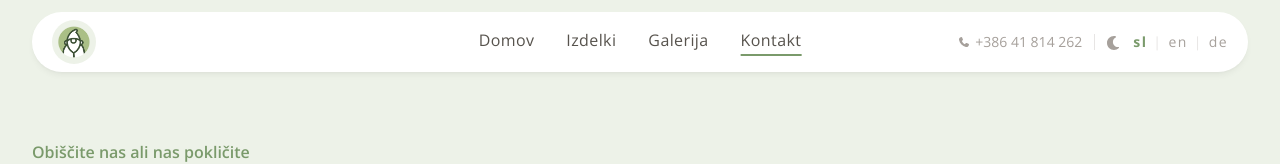
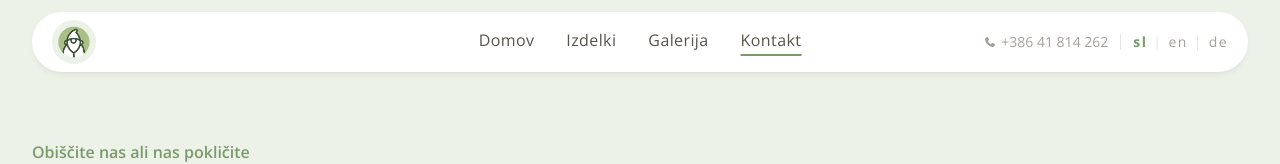
Before and after one commit to karintomazic/iobi, a Next.js app: page /contact in a window 1280 px wide. Shown: the top 164 px of the page. Built offline with nearby package versions, Linux system fonts and the light colour scheme.

Commit message:
Dark mode: follow the system setting, remove the toggle

```diff
--- a/src/app/components/navigation/MobileMenu.tsx
+++ b/src/app/components/navigation/MobileMenu.tsx
@@ -4,7 +4,6 @@ import Icon from "../Icon";
 import { faXmark, faPhone, faLocationDot } from "@fortawesome/free-solid-svg-icons";
 import NavigationLinks from "./NavigationLinks";
 import LanguageSwitcher from "./LanguageSwitcher";
-import ThemeToggle from "./ThemeToggle";
 import { useLanguage } from "../../context/LanguageContext";
 import { translations } from "../../data/translations";
 import { contact } from "@/app/data/contact";
@@ -43,10 +42,7 @@ export default function MobileMenu({ isOpen, onClose }: MobileMenuProps) {
                 />
               </div>
               <div className="flex flex-col gap-4 py-6">
-                <div className="flex items-center gap-3">
-                  <LanguageSwitcher />
-                  <ThemeToggle />
-                </div>
+                <LanguageSwitcher />
                 <a
                   href={contact.phoneLink}
                   className="flex items-center gap-2 text-sm font-medium text-primary"
--- a/src/app/components/navigation/Navigation.tsx
+++ b/src/app/components/navigation/Navigation.tsx
@@ -6,7 +6,6 @@ import NavigationLinks from "./NavigationLinks";
 import MobileMenuButton from "./MobileMenuButton";
 import MobileMenu from "./MobileMenu";
 import LanguageSwitcher from "./LanguageSwitcher";
-import ThemeToggle from "./ThemeToggle";
 import Icon from "../Icon";
 import { faPhone } from "@fortawesome/free-solid-svg-icons";
 import { contact } from "@/app/data/contact";
@@ -58,7 +57,7 @@ export default function Navigation() {
             <span>{contact.phone}</span>
           </a>
           <span className="h-4 w-px bg-stone-200 dark:bg-gray-700" />
-          <ThemeToggle />
+
           <LanguageSwitcher />
         </div>
       </nav>
--- a/src/app/components/navigation/ThemeToggle.tsx
+++ /dev/null
@@ -1,23 +0,0 @@
-"use client";
-
-import { toggleTheme } from "@/lib/theme";
-import Icon from "../Icon";
-import { faSun, faMoon } from "@fortawesome/free-solid-svg-icons";
-import { useLanguage } from "../../context/LanguageContext";
-import { translations } from "../../data/translations";
-
-export default function ThemeToggle() {
-  const { language } = useLanguage();
-  const t = translations[language].navigation;
-
-  return (
-    <button
-      onClick={toggleTheme}
-      className="text-stone-400 transition-colors duration-150 hover:text-stone-600 dark:text-gray-500 dark:hover:text-gray-300"
-      aria-label={t.toggleTheme}
-    >
-      <Icon icon={faMoon} className="h-3.5 w-3.5 dark:hidden" />
-      <Icon icon={faSun} className="hidden h-3.5 w-3.5 dark:inline-block" />
-    </button>
-  );
-}
--- a/src/app/data/translations.ts
+++ b/src/app/data/translations.ts
@@ -6,7 +6,6 @@ const sl = {
     callUs: "Pokličite nas",
     openMenu: "Odpri meni",
     closeMenu: "Zapri meni",
-    toggleTheme: "Preklopi temni način",
   },
   hero: {
     badge: "Ročno Izdelano",
@@ -122,7 +121,6 @@ const en: Translation = {
     callUs: "Call us",
     openMenu: "Open menu",
     closeMenu: "Close menu",
-    toggleTheme: "Toggle dark mode",
   },
   hero: {
     badge: "Handcrafted",
@@ -236,7 +234,6 @@ const de: Translation = {
     callUs: "Rufen Sie uns an",
     openMenu: "Menü öffnen",
     closeMenu: "Menü schließen",
-    toggleTheme: "Dunkelmodus umschalten",
   },
   hero: {
     badge: "Handgefertigt",
--- a/src/app/globals.css
+++ b/src/app/globals.css
@@ -1,7 +1,5 @@
 @import "tailwindcss";
 @import "@fortawesome/fontawesome-svg-core/styles.css" layer(base);
-
-@custom-variant dark (&:where(.dark, .dark *));
 
 @theme inline {
   --font-sans: var(--font-open-sans), sans-serif;
--- a/src/app/layout.tsx
+++ b/src/app/layout.tsx
@@ -1,7 +1,6 @@
 import "./globals.css";
 import { openSans, playfairDisplay } from "./utils/fonts";
 import { LanguageProvider } from "./context/LanguageContext";
-import { themeScript } from "@/lib/theme";
 import Navigation from "./components/navigation/Navigation";
 import { ReactNode } from "react";
 import type { Metadata } from "next";
@@ -17,14 +16,7 @@ type RootLayoutProps = {
 
 export default function RootLayout({ children }: RootLayoutProps) {
   return (
-    <html
-      lang="sl"
-      className={`${openSans.variable} ${playfairDisplay.variable}`}
-      suppressHydrationWarning
-    >
-      <head>
-        <script dangerouslySetInnerHTML={{ __html: themeScript }} />
-      </head>
+    <html lang="sl" className={`${openSans.variable} ${playfairDisplay.variable}`}>
       <body className="font-sans">
         <LanguageProvider>
           <Navigation />
--- a/src/lib/theme.ts
+++ /dev/null
@@ -1,11 +0,0 @@
-export function toggleTheme() {
-  const isDark = document.documentElement.classList.toggle("dark");
-  localStorage.setItem("theme", isDark ? "dark" : "light");
-}
-
-// Runs in <head> before the page is drawn, so a saved dark theme doesn't flash light first.
-export const themeScript = `
-  if (localStorage.getItem("theme") === "dark") {
-    document.documentElement.classList.add("dark");
-  }
-`;
```
Also changed, not shown: 2 other files (tests, documents, lock files or other folders).
